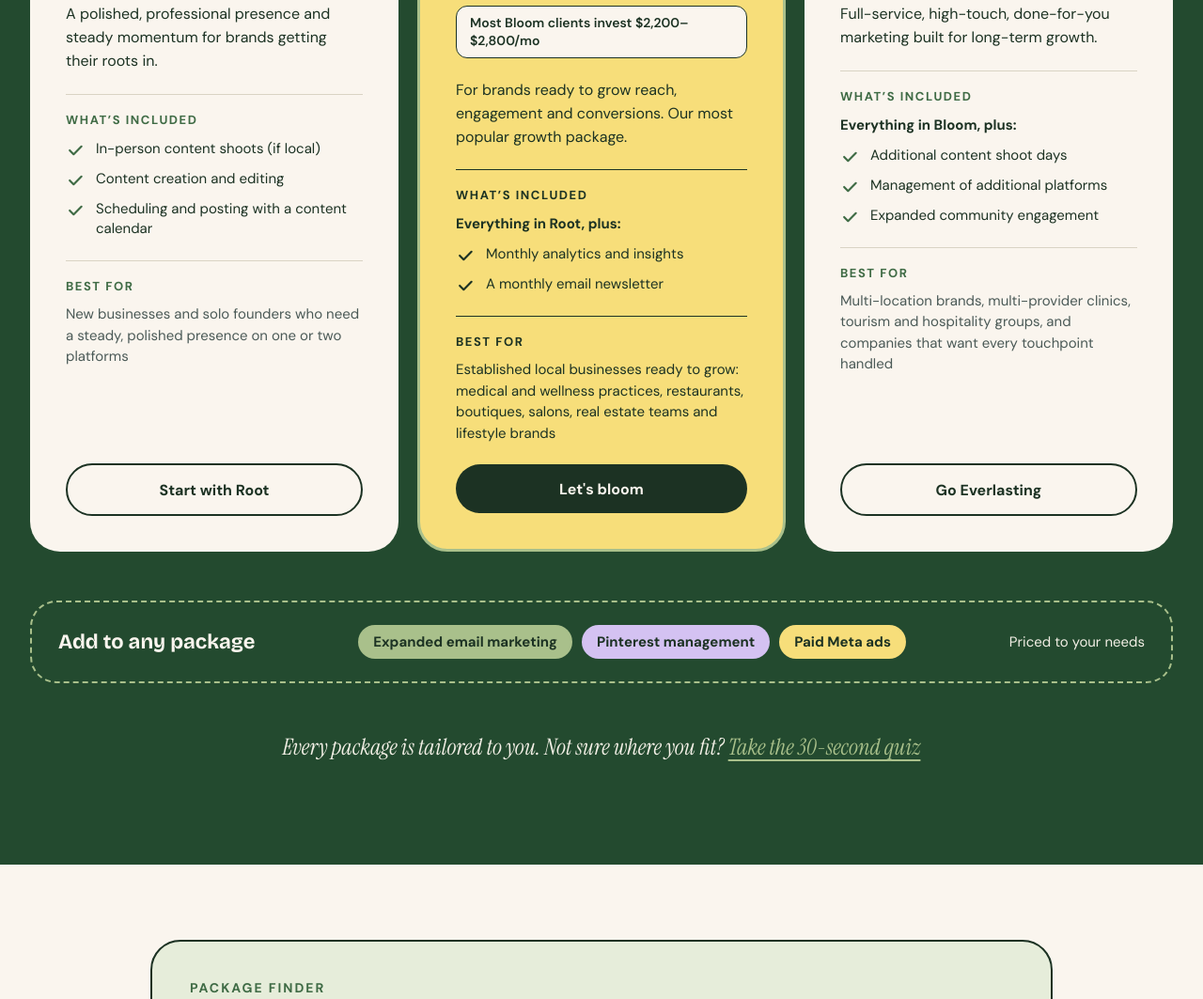
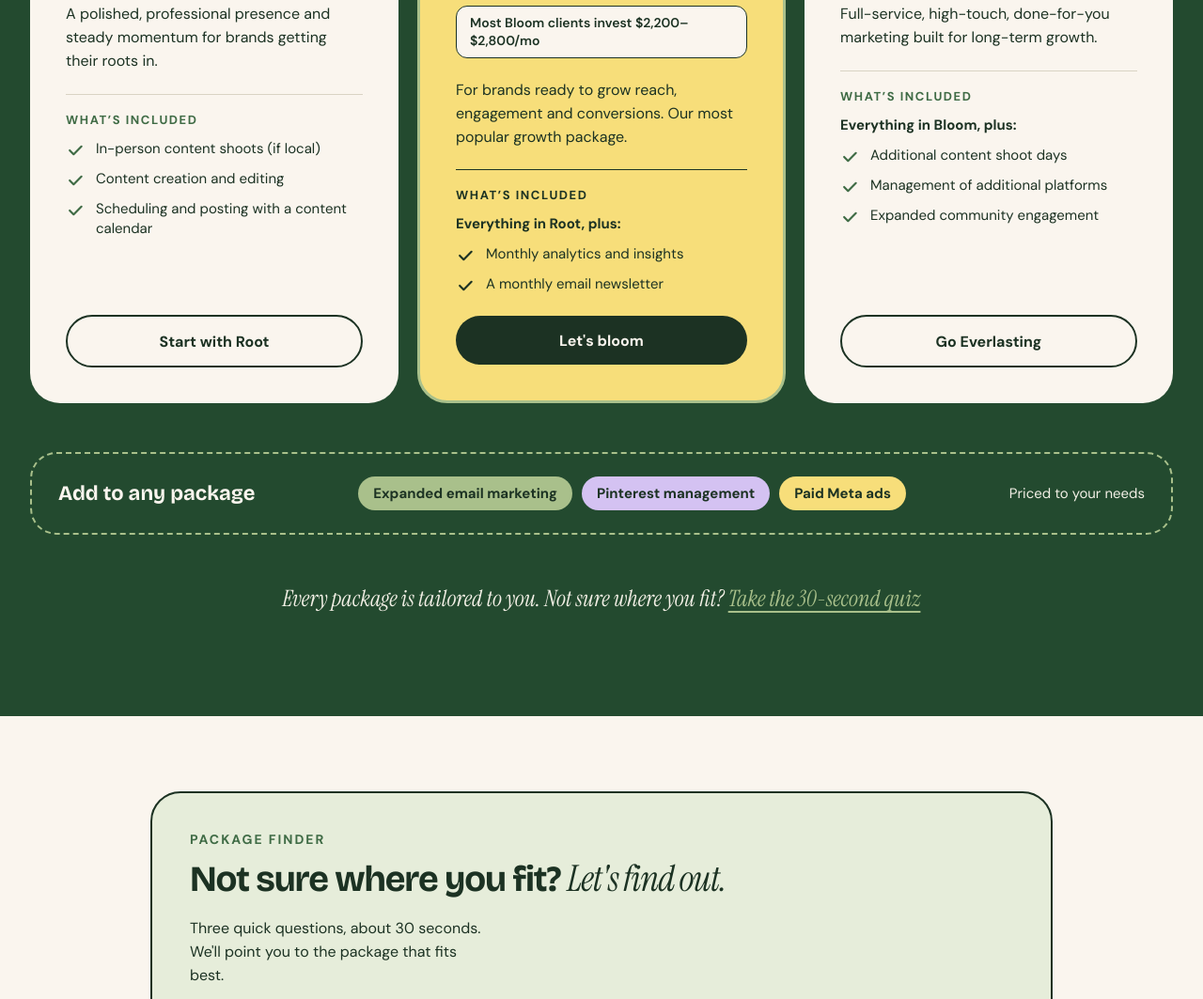
Before and after one commit to shandapoulson/Evermoremedia, a plain HTML site: page services.html in a window 1280 px wide. Shown: the part 3056-4119 px from the top of the page at 94% size. Drawn offline with nearby package versions, Linux system fonts and the light colour scheme.

Commit message:
Remove the Best for section from the pricing cards
Co-Authored-By: Claude Opus 5.5 <noreply@anthropic.com>
Claude-Session: https://claude.ai/code/session_01NWj2oHgCSseut4CXtE4WYQ

```diff
--- a/services.html
+++ b/services.html
@@ -227,10 +227,6 @@ a{color:#1C3223}a:hover{color:#234A2F}
 <li style="display: flex; gap: 12px; align-items: flex-start;"><svg width="20" height="20" viewBox="0 0 24 24" fill="none" stroke="#3F6B45" stroke-width="2.6" stroke-linecap="round" stroke-linejoin="round" aria-hidden="true" style="flex: none; margin-top: 2px;"><path d="M5 12l5 5L20 7"></path></svg>Scheduling and posting with a content calendar</li>
 </ul>
 </div>
-<div style="border-top: 1px solid #D9D3C4; padding-top: 18px; display: flex; flex-direction: column; gap: 10px;">
-<span style="font-size: 13px; font-weight: 700; letter-spacing: 0.12em; text-transform: uppercase; color: #3F6B45;">Best for</span>
-<span style="font-size: 15px; line-height: 1.5; color: #4B5A57;">New businesses and solo founders who need a steady, polished presence on one or two platforms</span>
-</div>
 <a href="inquire.html" style="margin-top: auto; display: inline-flex; align-items: center; justify-content: center; min-height: 52px; border-radius: 999px; border: 2px solid #1C3223; color: #1C3223; font-weight: 700; text-decoration: none;">Start with Root</a>
 </div>
 
@@ -254,10 +250,6 @@ a{color:#1C3223}a:hover{color:#234A2F}
 <li style="display: flex; gap: 12px; align-items: flex-start;"><svg width="20" height="20" viewBox="0 0 24 24" fill="none" stroke="#1C3223" stroke-width="2.6" stroke-linecap="round" stroke-linejoin="round" aria-hidden="true" style="flex: none; margin-top: 2px;"><path d="M5 12l5 5L20 7"></path></svg>A monthly email newsletter</li>
 </ul>
 </div>
-<div style="border-top: 1px solid #1C3223; padding-top: 18px; display: flex; flex-direction: column; gap: 10px;">
-<span style="font-size: 13px; font-weight: 700; letter-spacing: 0.12em; text-transform: uppercase;">Best for</span>
-<span style="font-size: 15px; line-height: 1.5;">Established local businesses ready to grow: medical and wellness practices, restaurants, boutiques, salons, real estate teams and lifestyle brands</span>
-</div>
 <a href="inquire.html" style="margin-top: auto; display: inline-flex; align-items: center; justify-content: center; min-height: 52px; border-radius: 999px; background: #1C3223; color: #FAF5EE; font-weight: 700; text-decoration: none;">Let's bloom</a>
 </div>
 
@@ -279,10 +271,6 @@ a{color:#1C3223}a:hover{color:#234A2F}
 <li style="display: flex; gap: 12px; align-items: flex-start;"><svg width="20" height="20" viewBox="0 0 24 24" fill="none" stroke="#3F6B45" stroke-width="2.6" stroke-linecap="round" stroke-linejoin="round" aria-hidden="true" style="flex: none; margin-top: 2px;"><path d="M5 12l5 5L20 7"></path></svg>Management of additional platforms</li>
 <li style="display: flex; gap: 12px; align-items: flex-start;"><svg width="20" height="20" viewBox="0 0 24 24" fill="none" stroke="#3F6B45" stroke-width="2.6" stroke-linecap="round" stroke-linejoin="round" aria-hidden="true" style="flex: none; margin-top: 2px;"><path d="M5 12l5 5L20 7"></path></svg>Expanded community engagement</li>
 </ul>
-</div>
-<div style="border-top: 1px solid #D9D3C4; padding-top: 18px; display: flex; flex-direction: column; gap: 10px;">
-<span style="font-size: 13px; font-weight: 700; letter-spacing: 0.12em; text-transform: uppercase; color: #3F6B45;">Best for</span>
-<span style="font-size: 15px; line-height: 1.5; color: #4B5A57;">Multi-location brands, multi-provider clinics, tourism and hospitality groups, and companies that want every touchpoint handled</span>
 </div>
 <a href="inquire.html" style="margin-top: auto; display: inline-flex; align-items: center; justify-content: center; min-height: 52px; border-radius: 999px; border: 2px solid #1C3223; color: #1C3223; font-weight: 700; text-decoration: none;">Go Everlasting</a>
 </div>
```
